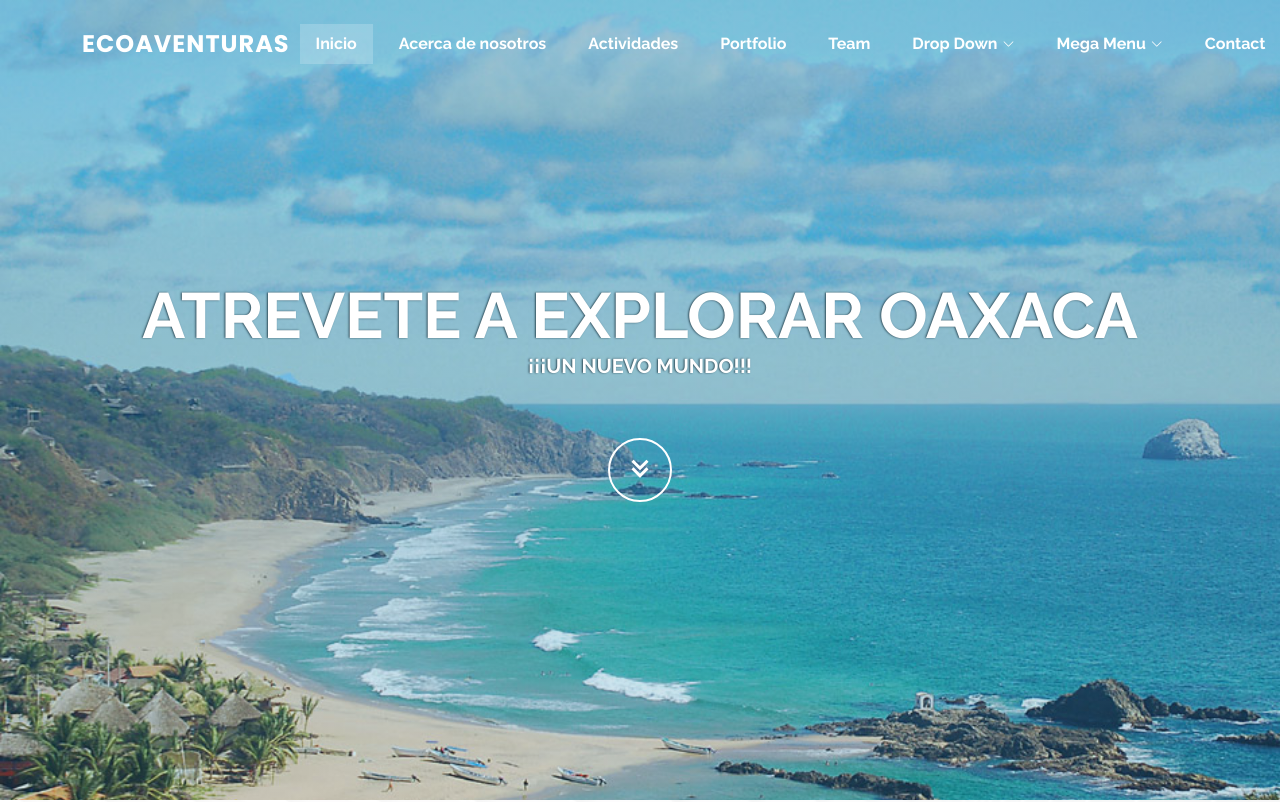
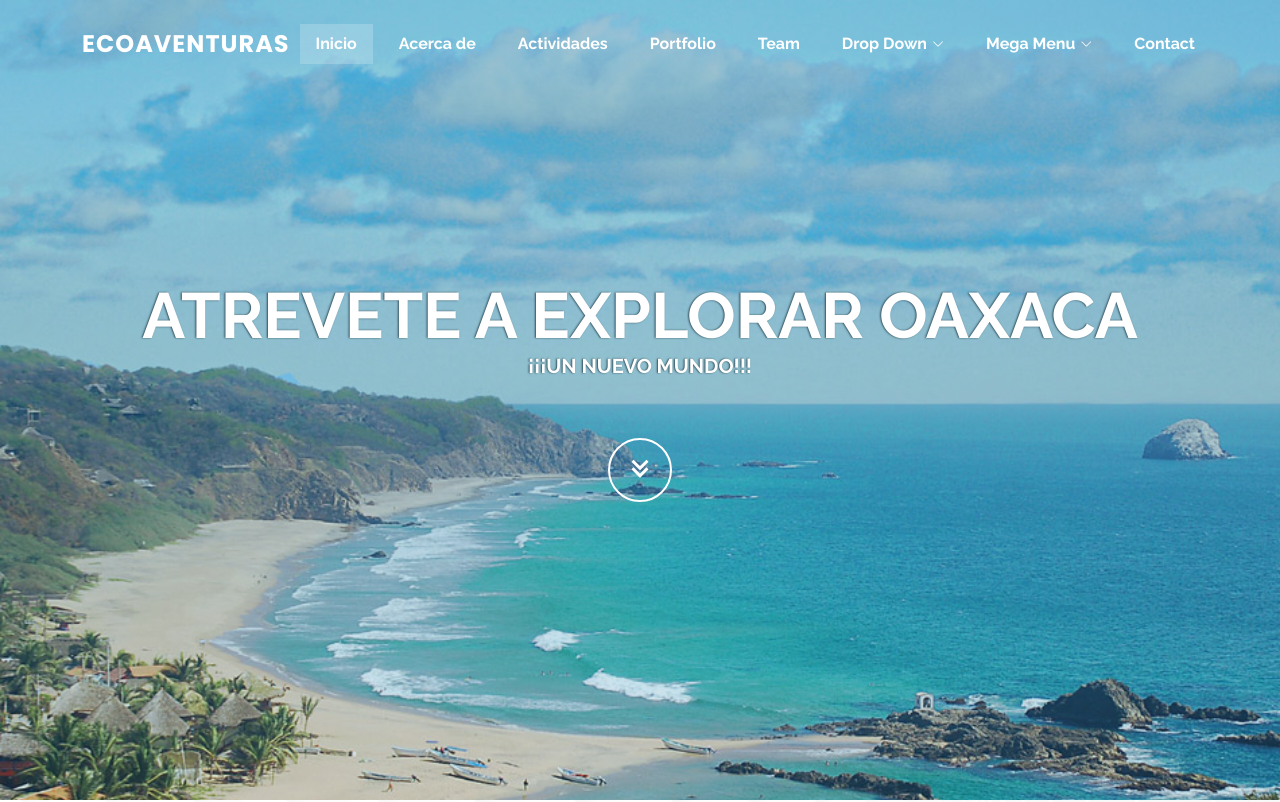
Before and after one commit to felumc/EcoAventurasOaxaca, a plain HTML site: page index.html in a window 1280 px wide. Shown: the top 802 px of the page. Drawn offline with nearby package versions, Linux system fonts and the light colour scheme.

Commit message:
cambio sof

```diff
--- a/index.html
+++ b/index.html
@@ -51,7 +51,7 @@
       <nav id="navbar" class="navbar">
         <ul>
           <li><a class="nav-link scrollto active" href="#hero">Inicio</a></li>
-          <li><a class="nav-link scrollto" href="#about">Acerca de nosotros</a></li>
+          <li><a class="nav-link scrollto" href="#about">Acerca de</a></li>
           <li><a class="nav-link scrollto" href="#services">Actividades</a></li>
           <li><a class="nav-link scrollto" href="#portfolio">Portfolio</a></li>
           <li><a class="nav-link scrollto" href="#team">Team</a></li>
```
